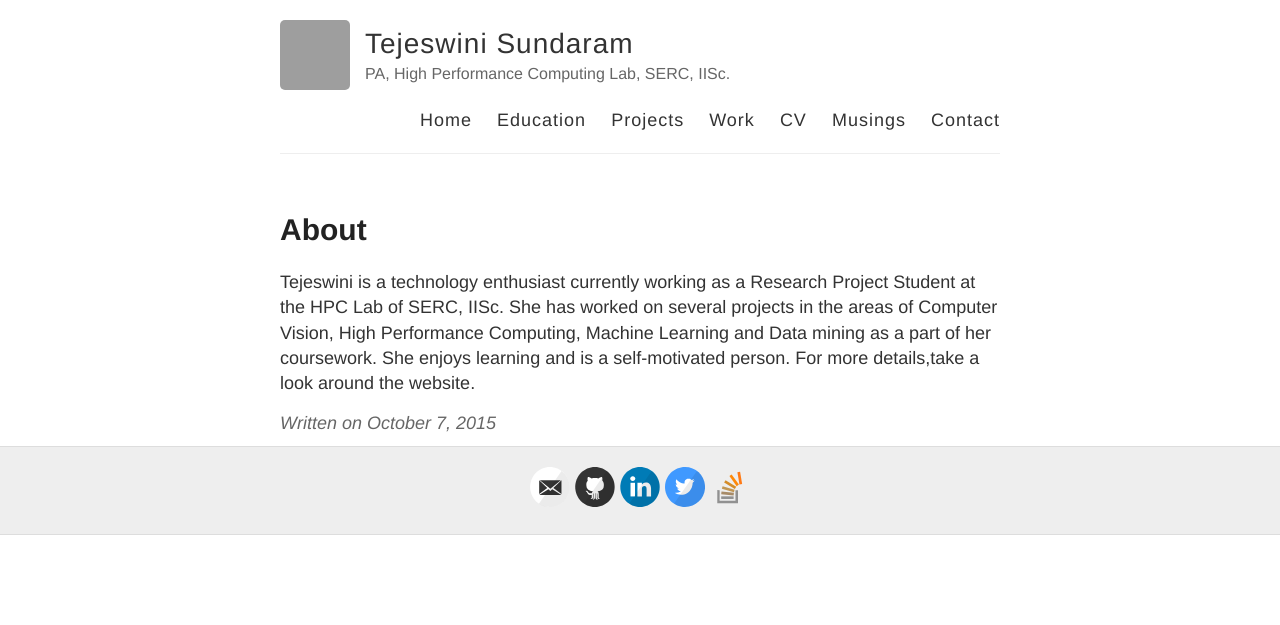
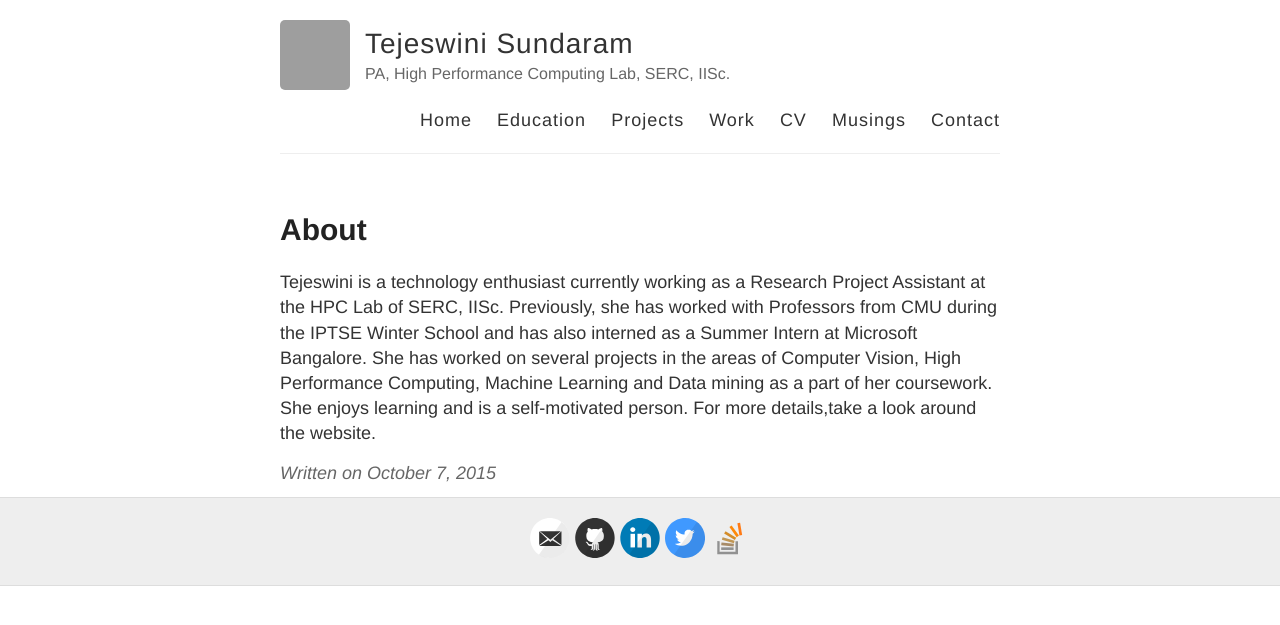
Before and after one commit to tejeswinisundaram/tejeswinisundaram.github.io, a Jekyll site: the page built from _posts/2015-10-7-About-Me.md, in a window 1280 px wide. Shown: the top 625 px of the page. Built offline with Jekyll 4.4.1, drawn with Linux system fonts in a browser that asks for light colours; Markdown is read by kramdown in place of the engine named in the settings; grey boxes are pictures that could not be loaded.

Commit message:
Update 2015-10-7-About-Me.md

```diff
--- a/_posts/2015-10-7-About-Me.md
+++ b/_posts/2015-10-7-About-Me.md
@@ -3,4 +3,4 @@ layout: post
 title: About
 ---
 
-Tejeswini is a technology enthusiast currently working as a Research Project Student at the HPC Lab of SERC, IISc. She has worked on several projects in the areas of Computer Vision, High Performance Computing, Machine Learning and Data mining as a part of her coursework. She enjoys learning and is a self-motivated person. For more details,take a look around the website.
+Tejeswini is a technology enthusiast currently working as a Research Project Assistant at the HPC Lab of SERC, IISc. Previously, she has worked with Professors from CMU during the IPTSE Winter School and has also interned as a Summer Intern at Microsoft Bangalore. She has worked on several projects in the areas of Computer Vision, High Performance Computing, Machine Learning and Data mining as a part of her coursework. She enjoys learning and is a self-motivated person. For more details,take a look around the website.
```
